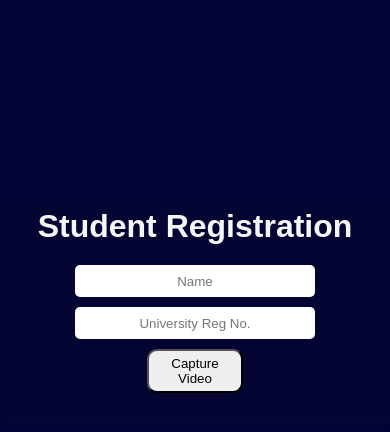
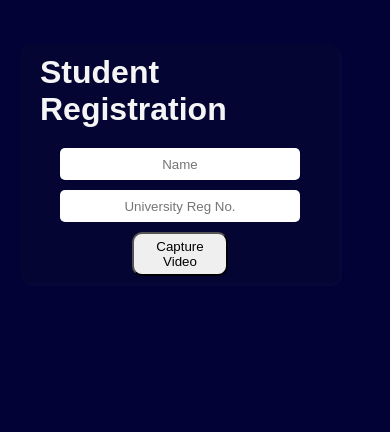
Before and after one commit to anaducs/sid, a React (Vite) app: page / in a window 390 px wide. Shown: the part 112-544 px from the top of the page. Built offline with nearby package versions, Linux system fonts and the light colour scheme.

Commit message:
some changes

```diff
--- a/src/components/registrationForm.jsx
+++ b/src/components/registrationForm.jsx
@@ -11,6 +11,7 @@ import {
   uploadFailed,
   uploadSuccess,
   uploadStart,
+  setCaptureVideoClick
 } from "../redux/videoSlice";
 import "../styles/components/registrationform.css";
 import { api } from "../helper/api";
@@ -18,7 +19,7 @@ import { api } from "../helper/api";
 
 function RegistrationForm() {
   const dispatch = useDispatch();
-  const { videoUrl } = useSelector((state) => state.video);
+  const { videoUrl,captureVideoClicked } = useSelector((state) => state.video);
   const { name, id, errormsg } = useSelector((state) => state.student);
   const handleInput = (e) => {
     switch (e.target.name) {
@@ -52,8 +53,10 @@ function RegistrationForm() {
 
   const handleVideoCAM = () => {
     if (validation()) {
+      dispatch(setCaptureVideoClick())
       dispatch(triggerShouldUploadStart());
     }
+
   };
   const handleUpload = async () => {
     if (validation()) {
@@ -61,7 +64,7 @@ function RegistrationForm() {
         dispatch(setErrormsg("there is no video file"));
         return;
       }
-      try {
+        try {
         const response = await fetch(videoUrl);
         const videoBlob = await response.blob();
         const formData = new FormData();
@@ -72,19 +75,20 @@ function RegistrationForm() {
         dispatch(uploadStart())
 
         const res = await fetch(`${api}/upload`,{method:"POST",body:formData})
-        console.log(await res.json());
+        console.log(res);
 
 
         if(!res){
           dispatch(uploadFailed())
         }else{
-         dispatch(uploadSuccess)
+         dispatch(uploadSuccess())
         }
 
 
       } catch (error) {
         console.log("error", error);
       }
+
     }
   };
 
@@ -111,7 +115,7 @@ function RegistrationForm() {
               <button onClick={handleUpload}>Register</button>
             </div>
           ) : (
-            <button onClick={handleVideoCAM}>Capture Video</button>
+            !captureVideoClicked && <button onClick={handleVideoCAM}>Capture Video</button>
           )}
           {errormsg && <p className="error">{errormsg}</p>}
         </div>
--- a/src/helper/api.js
+++ b/src/helper/api.js
@@ -1 +1 @@
-export const api  = 'https://welding-earnings-lifestyle-ones.trycloudflare.com/'
+export const api  = 'https://welding-earnings-lifestyle-ones.trycloudflare.com'
--- a/src/pages/StudentRegistration.jsx
+++ b/src/pages/StudentRegistration.jsx
@@ -1,19 +1,24 @@
-import React from 'react'
-import RegistrationForm from '../components/registrationForm'
-import Video from '../components/Video'
-import '../styles/StudentRegistration.css'
+import React from "react";
+import RegistrationForm from "../components/registrationForm";
+import Video from "../components/Video";
+import "../styles/StudentRegistration.css";
+import { useSelector } from "react-redux";
+
 
 function StudentRegistration() {
+  const {captureVideoClicked} =useSelector((state)=>state.video);
   return (
     <>
-    <div className="viewarea">
-    <Video/>
-    <RegistrationForm />
-    </div>
-
+      <div className="viewarea">
+        <div className={captureVideoClicked ? 'top' :'hidden'}>
+          <Video />
+        </div>
+        <div className="bottom">
+          <RegistrationForm />
+        </div>
+      </div>
     </>
-
-  )
+  );
 }
 
-export default StudentRegistration
+export default StudentRegistration;
--- a/src/redux/videoSlice.js
+++ b/src/redux/videoSlice.js
@@ -5,6 +5,7 @@ const initialState = {
   videoUrl: null,
   uploadStatus: "idle",
   shouldUploadinStart: false,
+  captureVideoClicked : false
   };
 const videoSlice = createSlice({
   name: "video",
@@ -35,6 +36,12 @@ const videoSlice = createSlice({
     },
     resetuploading : (state)=>{
       state.shouldUploadinStart=false
+    },
+    setCaptureVideoClick:(state)=>{
+      state.captureVideoClicked=true
+    },
+    resetCaptureVideo:(state)=>{
+      state.captureVideoClicked=false
     }
   },
 });
@@ -45,6 +52,6 @@ export const {
   uploadStart,
   startRecording,
   stopRecording,
-  triggerShouldUploadStart,resetuploading
+  triggerShouldUploadStart,resetuploading,setCaptureVideoClick
 } = videoSlice.actions;
 export default videoSlice.reducer;
--- a/src/styles/StudentRegistration.css
+++ b/src/styles/StudentRegistration.css
@@ -1,17 +1,38 @@
-.viewarea{
+.viewarea {
   display: grid;
   grid-template-columns: 1.7fr 1fr;
-    grid-template-areas:"left right";
+  grid-template-areas: "left right";
   height: 100vh;
   align-items: center;
   justify-content: center;
 }
 
-.left{
+.left {
   grid-area: left;
-    background-color:white;
+
 }
-.right{
+.right {
   grid-area: right;
-    background-color:rgb(21, 122, 21);
+  background-color: rgb(21, 122, 21);
 }
+
+@media (max-width: 600px) {
+  .viewarea {
+    padding: 10px;
+    display: grid;
+    grid-template-columns: 1fr;
+    justify-content: end;
+    grid-template-areas: "top"
+    "bottom";
+    }
+  .top{
+    justify-self: center;
+    grid-area: top;
+  }
+  .bottom{
+    justify-self: center;
+  }
+  .hidden{
+    display: none;
+  }
+}
--- a/src/styles/components/registrationform.css
+++ b/src/styles/components/registrationform.css
@@ -3,7 +3,7 @@ display: flex;
 flex-direction: column;
 gap: 20px;
 background-color:rgba(19, 19, 49, 0.2);
-height:14rem;
+height:15rem;
 align-items: center;
 padding: 10px 20px;
 width: 25rem;
--- a/src/styles/components/video.css
+++ b/src/styles/components/video.css
@@ -5,8 +5,8 @@
     flex-direction: column;
     gap: 20px;
     border-radius: 5px;
-    justify-content: center;
-    align-content: center;
+    align-items: center;
+    padding: 10px;
 }
 
 .preview video{
```
Lines whose indentation alone changed are shown as unchanged.
